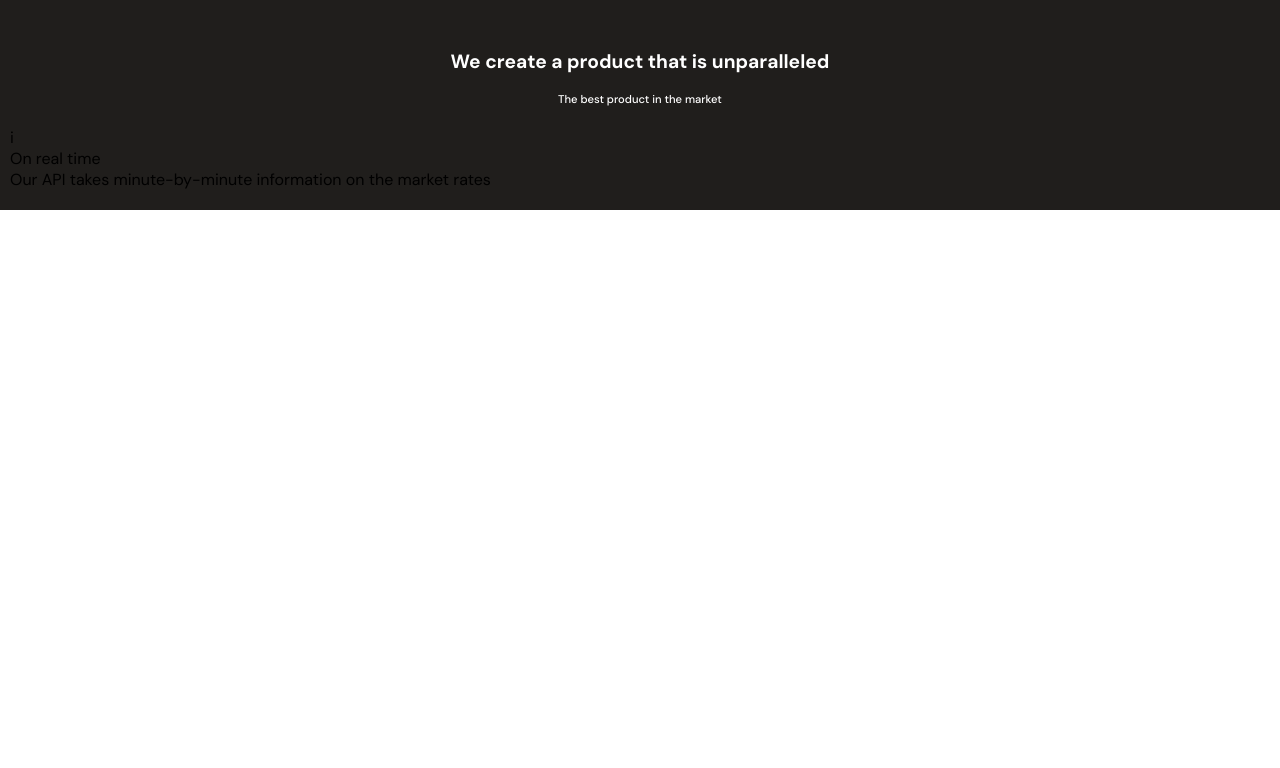
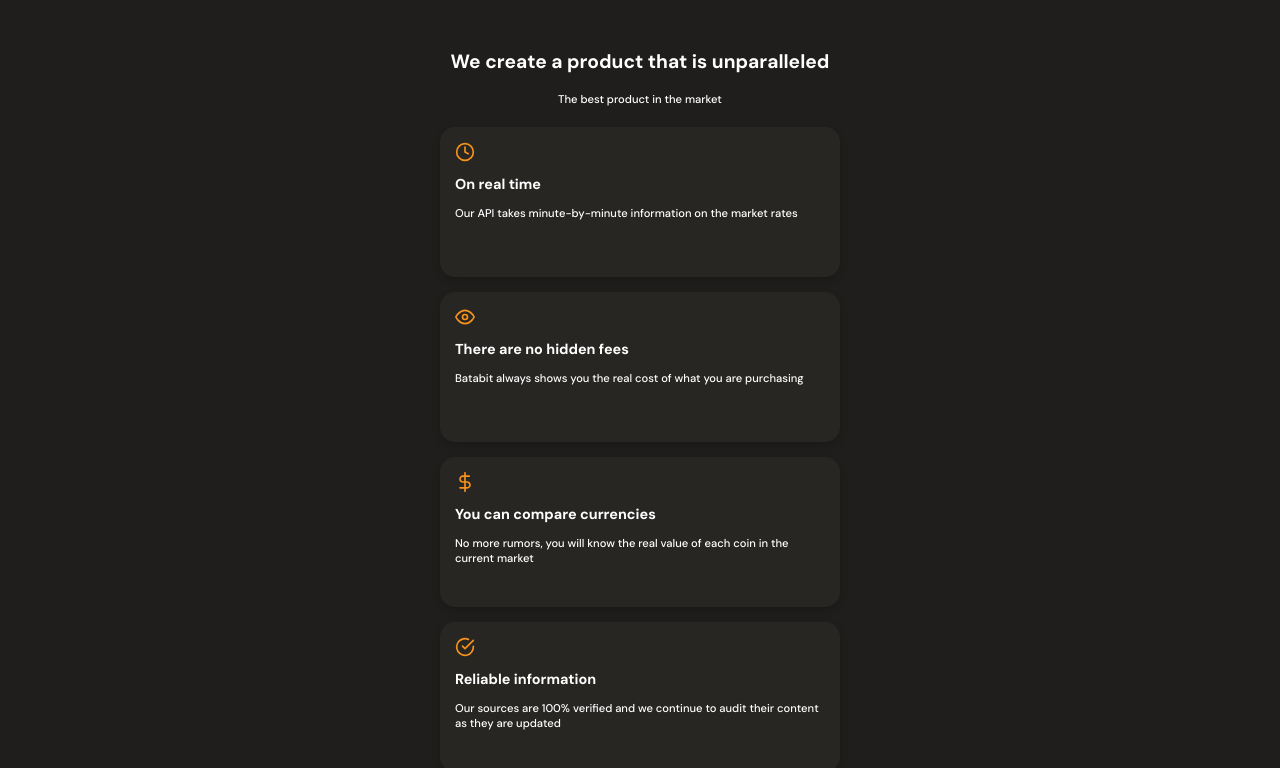
Before and after one commit to henryhyde11/data, a plain HTML site: page web-proyects/BataBit/index.html in a window 1280 px wide. Shown: the part 1480-2248 px from the top of the page. Before the commit the page ends 1690 px from the top, so only its background shows below. Drawn offline with Linux system fonts and the light colour scheme.

Commit message:
Benefits section finished

```diff
--- a/web-proyects/BataBit/index.html
+++ b/web-proyects/BataBit/index.html
@@ -95,30 +95,39 @@
                 <h2>We create a product that is unparalleled</h2>
                 <p>The best product in the market</p>
             </div>
+
             <section class="product-cards-container">
                 <article class="product-detail--card">
-                    <span class="clock">i</span>
+                    <span class="icon-benefit clock"></span>
                     <p class="product--card-title">On real time</p>
                     <p class="product--card-body">Our API takes minute-by-minute information on the market rates</p>
                 </article>
             </section>
+
+            <section class="product-cards-container">
+                <article class="product-detail--card">
+                    <span class="icon-benefit eye"></span>
+                    <p class="product--card-title">There are no hidden fees</p>
+                    <p class="product--card-body">Batabit always shows you the real cost of what you are purchasing</p>
+                </article>
+            </section>
+
+            <section class="product-cards-container">
+                <article class="product-detail--card">
+                    <span class="icon-benefit dollar"></span>
+                    <p class="product--card-title">You can compare currencies</p>
+                    <p class="product--card-body">No more rumors, you will know the real value of each coin in the current market</p>
+                </article>
+            </section>
+
+            <section class="product-cards-container">
+                <article class="product-detail--card">
+                    <span class="icon-benefit check"></span>
+                    <p class="product--card-title">Reliable information</p>
+                    <p class="product--card-body">Our sources are 100% verified and we continue to audit their content as they are updated</p>
+                </article>
+            </section>
         </section>
-
-
-
-
-
-
-
-
-
-
-
-
-
-
-
-
 
         <section></section>
         <section></section>
--- a/web-proyects/BataBit/style.css
+++ b/web-proyects/BataBit/style.css
@@ -295,3 +295,57 @@ main{
     line-height: 0.9rem;
     color: var(--just-white);
 }
+
+.product-detail--card{
+    width: 90%;
+    min-width: 288px;
+    max-width: 400px;
+    height: 150px;
+    margin: 15px auto;
+    padding: 15px;
+    background-color: var(--black);
+    border-radius: 15px;
+    box-shadow: 0 4px 8px rgba(0, 0, 0, 0.16);
+}
+
+.icon-benefit{
+    display: inline-block;
+    width: 20px;
+    height: 20px;
+    margin-bottom: 10px;
+    background-size: cover;
+    background-position: center;
+    background-repeat: no-repeat;
+}
+
+.clock{
+    background-image: url(./assets/icons/clock.svg);
+}
+
+.eye{
+    background-image: url(./assets/icons/eye.svg);
+}
+
+.dollar{
+    background-image: url(./assets/icons/dollar-sign.svg);
+}
+
+.check{
+    background-image: url(./assets/icons/check-circle.svg);
+}
+
+
+.product--card-title{
+    margin-bottom: 15px;
+    font-size: 0.9rem;
+    font-weight: bold;
+    line-height: 0.9rem;
+    color: var(--just-white);
+}
+
+.product--card-body{
+    font-size: 0.7rem;
+    font-weight: 500;
+    line-height: 0.9rem;
+    color: var(--just-white);
+}
```
